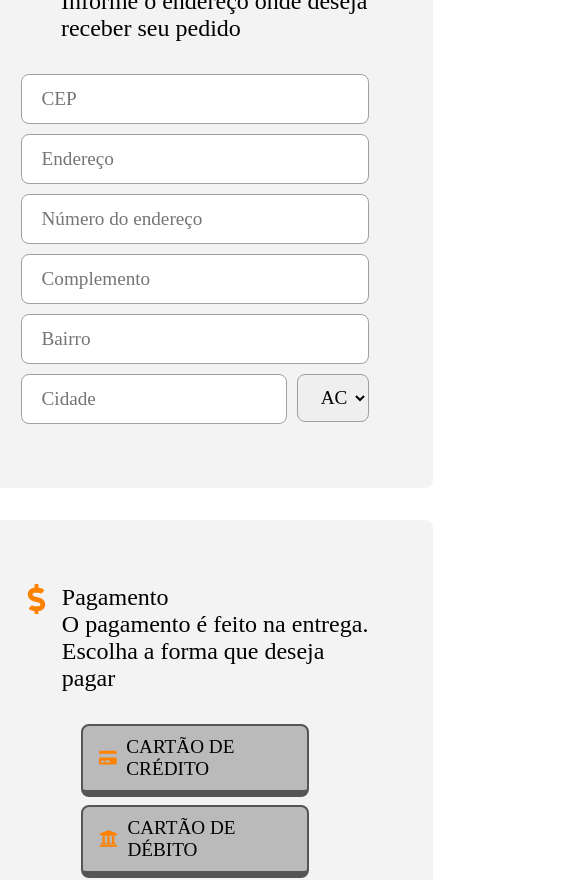
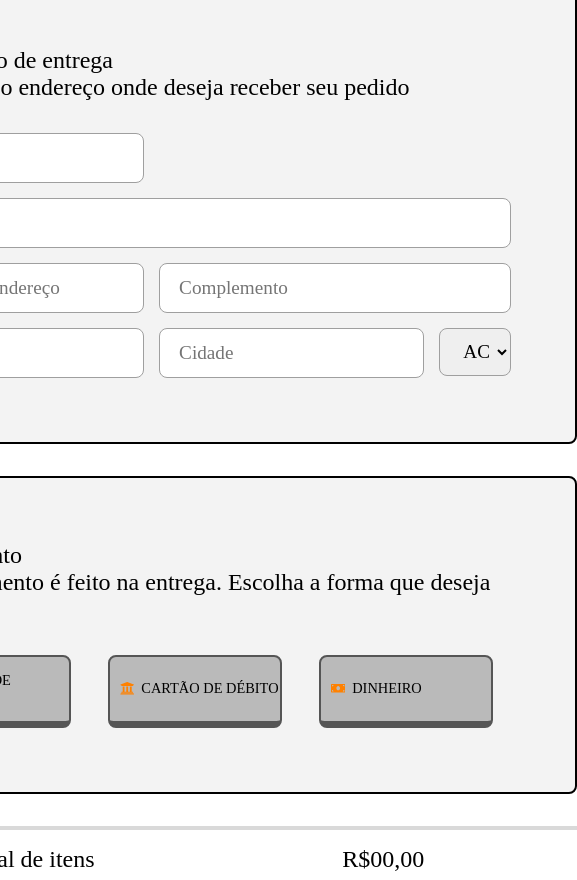
Before and after one commit to beaalmeidas/desafio-02-aws-react, a React (Vite) app in the folder uol-comics/: page /purchase-page in a window 390 px wide. Shown: the top 880 px of the page, 577 px wide, since content can reach past the window. Built offline with nearby package versions, Linux system fonts and the light colour scheme; a web font is replaced by a local one.

Commit message:
fix: ajustando a versão mobile de 400px para 375px

```diff
--- a/uol-comics/src/components/CardPurchaseComponent/style.css
+++ b/uol-comics/src/components/CardPurchaseComponent/style.css
@@ -19,6 +19,19 @@ input, select {
     padding-left: 1em;
 }
 
+.main {
+    display: flex;
+    flex-direction: column;
+    justify-content: center;
+    align-items: center;
+}
+
+.title>h1 {
+    font-size: 4.5rem;
+    font-weight: 800;
+    margin: 2rem;
+}
+
 .iconEnd, .iconEnd1 {
     display: flex;
     align-self: flex-start;
@@ -35,29 +48,82 @@ input, select {
     color: rgb(114, 127, 158);
 }
 
-small:hover .iconTip {
+.inputsCep {
+    display: grid;
+    gap: 15px;
+    grid-template-columns: max-content;
+}
+
+.inp1 {
+    grid-column-start: 1;
+    grid-column-end: 2;
+}
+
+.inp2 {
+    grid-column-start: 1;
+    grid-column-end: 6;
+}
+
+.inp3 {
+    grid-column-start: 1;
+    grid-column-end: 2;
+}
+
+.inp4 {
+    grid-column-start: 2;
+    grid-column-end: 6;
+}
+
+.inp5 {
+    grid-column-start: 1;
+    grid-column-end: 2;
+}
+
+.inp6 {
+    grid-column-start: 2;
+    grid-column-end: 5;
+}
+.inp7 {
+    grid-column-start: 5;
+    grid-column-end: 6;
+}
+
+.formPart1, .formPart2 {
+    background-color: #f3f3f3;
+    padding: 4rem;
+    margin-bottom: 2rem;
+    margin-left: 0;
+    border-radius: .5rem;
+}
+
+.formPart1 {
+    border: 2px solid;
+}
+
+.formPart2 {
+    border: 2px solid;
+}
+
+/* small:hover .iconTip {
     color: blue;
     transition: 0.2s ease;
-}
+} */
 
 #btn1, #btn2, #btn3 {
     all: unset;
 }
 
-.main {
+.formDiv {
+    width: 80%;
     display: flex;
-    flex-direction: column;
+    align-items: center;
     justify-content: center;
-    align-items: center;
-}
-
-.divForm {
-    width: 75%;
+    flex-wrap: wrap;
 }
 
 .npc, .theOne {
     cursor: pointer;
-    width: 200px;
+    width: 10rem;
 }
 
 .npc {
@@ -101,6 +167,34 @@ small:hover .iconTip {
     color: rgb(255, 247, 222);
 }
 
+.theOne:active {
+    transform: translateY(3px);
+    transition: 0.1s;
+    border-bottom: 4px solid rgb(243, 16, 0);
+
+}
+
+.npc:active {
+    transform: translateY(3px);
+    transition:ease-out 0.4s;
+    border-bottom: 4px solid rgb(85, 85, 85);
+}
+
+.purchaseBtns {
+    display: flex;
+    justify-content: space-around;
+}
+
+.purchaseBtns>div {
+    padding-left: 0.6rem;
+    display: flex;
+    align-items: center;
+    width: 10rem;
+    border-radius: 0.5rem;
+    height: 4rem;
+    font-size: .9rem;
+}
+
 .iconBtn {
     margin-right: 0.5em;
 }
@@ -121,67 +215,6 @@ small:hover .iconTip {
     margin-bottom: 2rem;
 }
 
-.inputsCep {
-    display: grid;
-    gap: 15px;
-    grid-template-columns: max-content;
-}
-
-.inp1 {
-    grid-column-start: 1;
-    grid-column-end: 2;
-}
-
-.inp2 {
-    grid-column-start: 1;
-    grid-column-end: 6;
-}
-
-.inp3 {
-    grid-column-start: 1;
-    grid-column-end: 2;
-}
-
-.inp4 {
-    grid-column-start: 2;
-    grid-column-end: 6;
-}
-
-.inp5 {
-    grid-column-start: 1;
-    grid-column-end: 2;
-}
-
-.inp6 {
-    grid-column-start: 2;
-    grid-column-end: 5;
-}
-.inp7 {
-    grid-column-start: 5;
-    grid-column-end: 6;
-}
-
-.title>h1 {
-    font-size: 4.5rem;
-    font-weight: 800;
-    margin: 2rem;
-}
-
-.formPart1, .formPart2 {
-    background-color: #f3f3f3;
-    padding: 4rem;
-    margin-bottom: 2rem;
-    margin-left: 0;
-    border-radius: .5rem;
-}
-
-.formPart1 {
-    border: 2px solid;
-}
-
-.formPart2 {
-    border: 2px solid;
-}
 
 .formPart3 {
     border-top: 4px solid #d9d9d9;
@@ -204,22 +237,6 @@ small:hover .iconTip {
     height: 3.5rem;
 }
 
-.purchaseBtns {
-    display: flex;
-    justify-content: space-around;
-}
-
-
-.purchaseBtns>div {
-    padding-left: 1rem;
-    display: flex;
-    align-items: center;
-    width: 13rem;
-    border-radius: 0.5rem;
-    height: 4rem;
-    font-size: 1.2rem;
-}
-
 .btnF {
     background-color: #ff8100;
     color: #f3f3f3;
@@ -236,25 +253,12 @@ small:hover .iconTip {
     transition: 0.3s;
 }
 
-.theOne:active {
-    transform: translateY(3px);
-    transition: 0.1s;
-    border-bottom: 4px solid rgb(243, 16, 0);
-
-}
-
-.npc:active {
-    transform: translateY(3px);
-    transition:ease-out 0.4s;
-    border-bottom: 4px solid rgb(85, 85, 85);
-}
-
 .totalPrice>p {
     font-size: 2rem;
     font-weight: 800;
 }
 
-@media (max-width: 400px) {
+@media (max-width: 375px) {
 
     p {
         font-size: x-small;
--- a/uol-comics/src/components/ComicsProductList/comics-list.tsx
+++ b/uol-comics/src/components/ComicsProductList/comics-list.tsx
@@ -1,6 +1,6 @@
 import React, { useEffect, useState } from 'react';
 import ComicCard from '../ComicCard/comic-card';
-import md5 from 'crypto-js/md5';
+// import md5 from 'crypto-js/md5';
 import '../ComicsProductList/comics-list-style.css'
 
 interface Comic {
```
